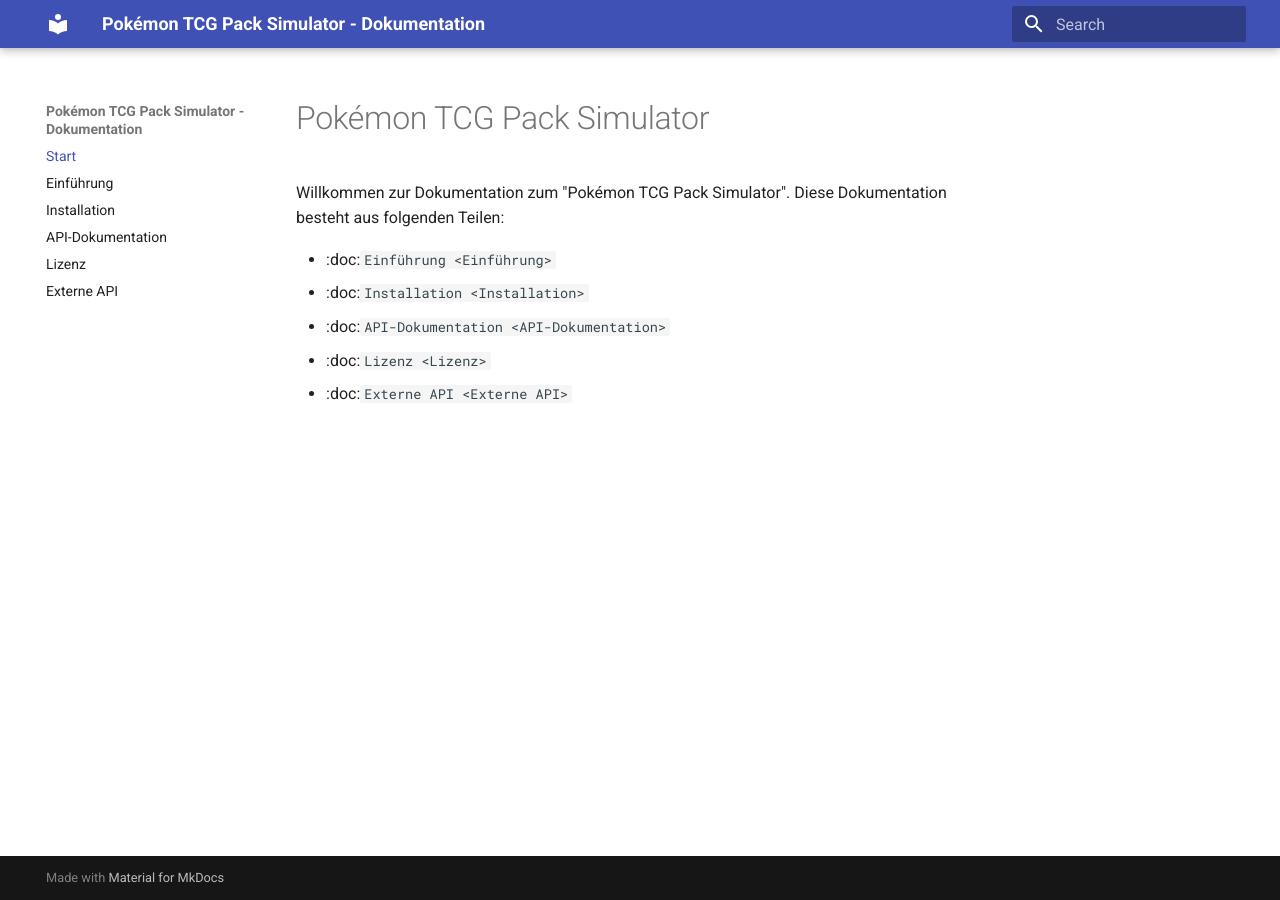
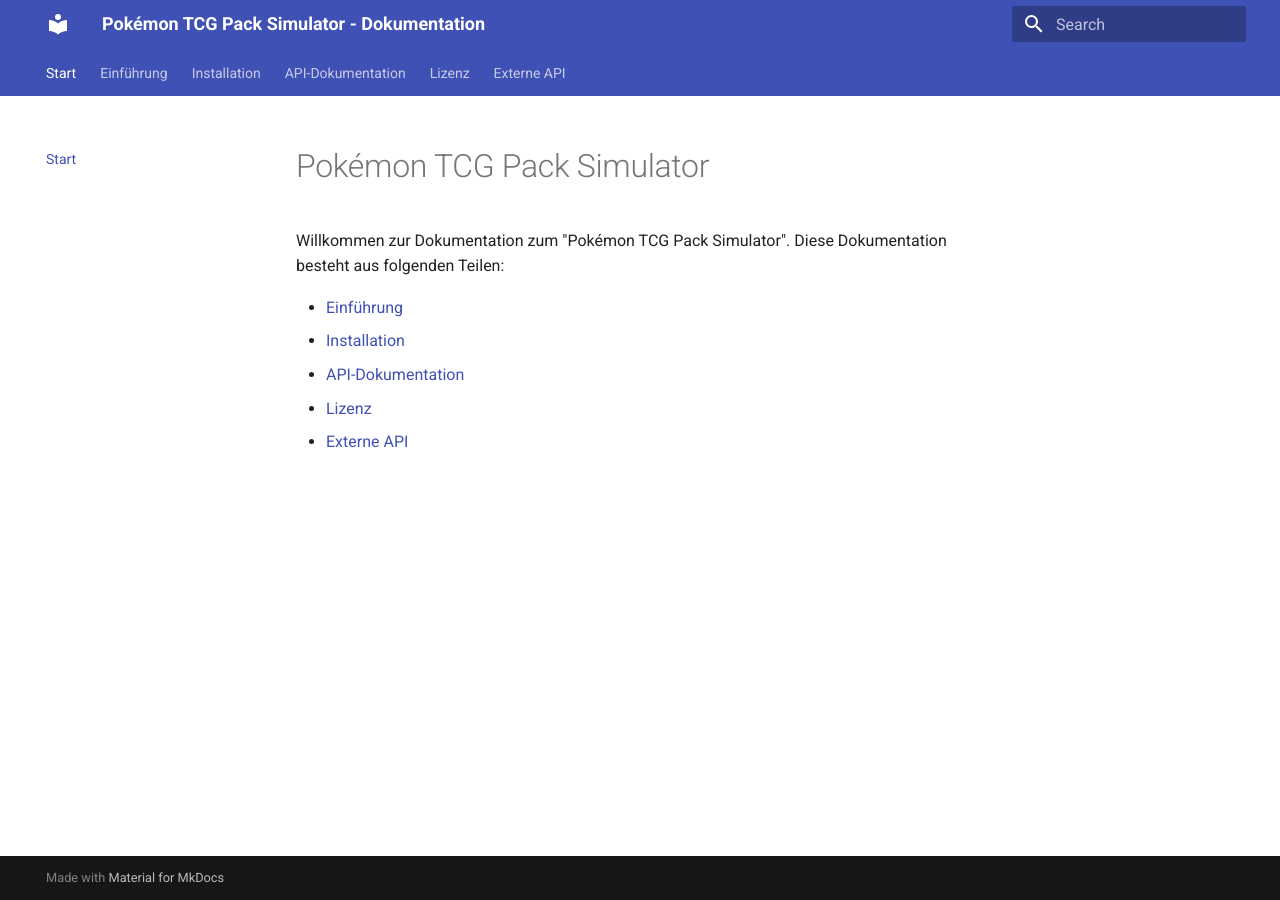
Before and after one commit to GreydonDesu/pokemon-tcg-simulator, an MkDocs documentation site: the page built from docs/pages/index.md, in a window 1280 px wide. Built offline with MkDocs 1.6.1 and Material for MkDocs 9.7.7, drawn with Linux system fonts in a browser that asks for light colours; part of the change alters nothing that is shown.

Commit message:
docs: add further features to readthedocs

```diff
--- a/docs/mkdocs.yml
+++ b/docs/mkdocs.yml
@@ -13,7 +13,21 @@ theme:
     - scheme: default
       primary: indigo
       accent: indigo
+  features:
+    - content.code.copy
+    - navigation.tabs
+extra:
+  navigation:
+    previous: "Zurück"
+    next: "Weiter"
 markdown_extensions:
   - toc
   - tables
   - admonition
+  - pymdownx.highlight:
+      anchor_linenums: true
+      line_spans: __span
+      pygments_lang_class: true
+  - pymdownx.inlinehilite
+  - pymdownx.snippets
+  - pymdownx.superfences
--- a/docs/pages/index.md
+++ b/docs/pages/index.md
@@ -2,8 +2,8 @@
 
 Willkommen zur Dokumentation zum "Pokémon TCG Pack Simulator". Diese Dokumentation besteht aus folgenden Teilen:
 
-- :doc:`Einführung <Einführung>`
-- :doc:`Installation <Installation>`
-- :doc:`API-Dokumentation <API-Dokumentation>`
-- :doc:`Lizenz <Lizenz>`
-- :doc:`Externe API <Externe API>`
+- [Einführung](introduction.md)
+- [Installation](installation.md)
+- [API-Dokumentation](api.md)
+- [Lizenz](license.md)
+- [Externe API](open_source.md)
```
